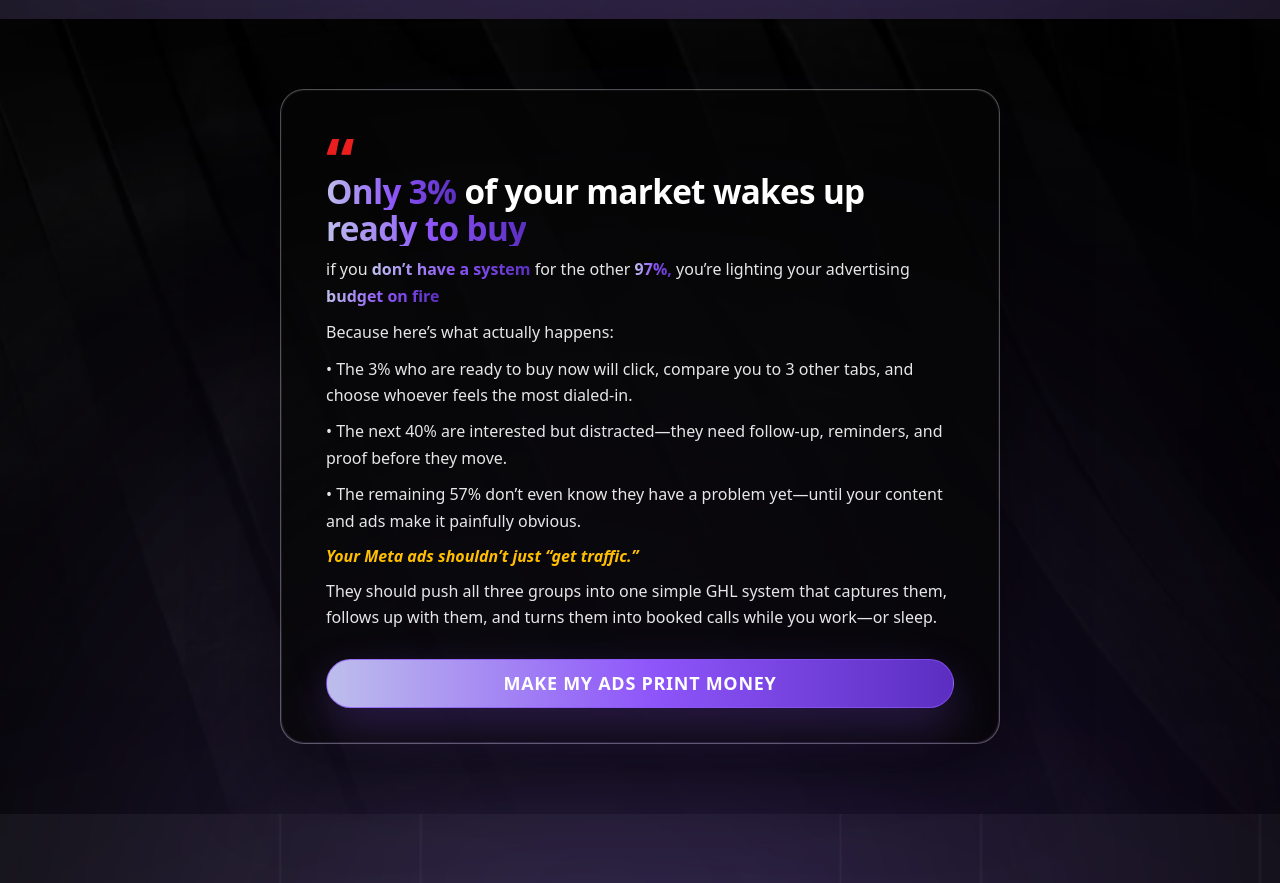
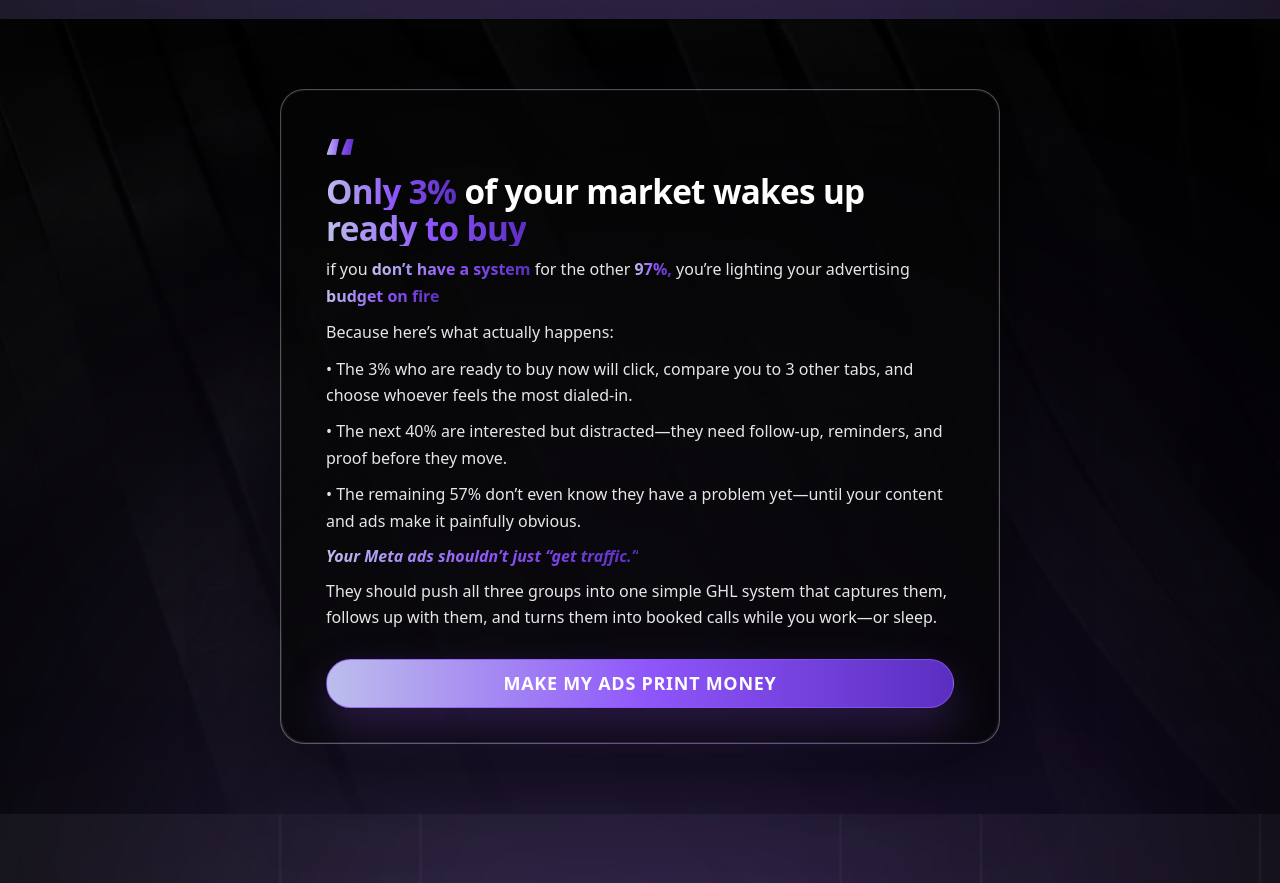
Before and after one commit to Rak1627/meta-lp-1-react, a React (Vite) app: page / in a window 1280 px wide. Shown: the part 1860-2743 px from the top of the page. Built offline with nearby package versions, Linux system fonts and the light colour scheme; a web font is replaced by a local one.

Commit message:
Update brand scaling section

```diff
--- a/src/landing-page/sections/BrandScalingSection.jsx
+++ b/src/landing-page/sections/BrandScalingSection.jsx
@@ -6,8 +6,8 @@ export function BrandScalingSection() {
       <div className="container brandScalingWrap">
         <div className="brandScalingOuter">
           <div className="brandScalingInner">
-            <div className="brandScalingQuote" aria-hidden="true">
-              &ldquo;
+            <div className="brandScalingQuote" aria-hidden="true"> <span className='gradientText'>
+              &ldquo;</span>
             </div>
 
             <h2 className="brandScalingTitle">
@@ -35,7 +35,7 @@ follow‑up, reminders, and proof before they move.
             <p className="brandScalingText"> • The remaining 57% don’t even know they have a problem
 yet—until your content and ads make it painfully obvious.</p>
             <p className="brandScalingHighlight">
-              Your Meta ads shouldn’t just “get traffic.”
+             <span className='gradientText'> Your Meta ads shouldn’t just “get traffic.”</span>
             </p>
             <p className="brandScalingText">They should push all three groups into one simple GHL
 system that captures them, follows up with them, and turns
```
